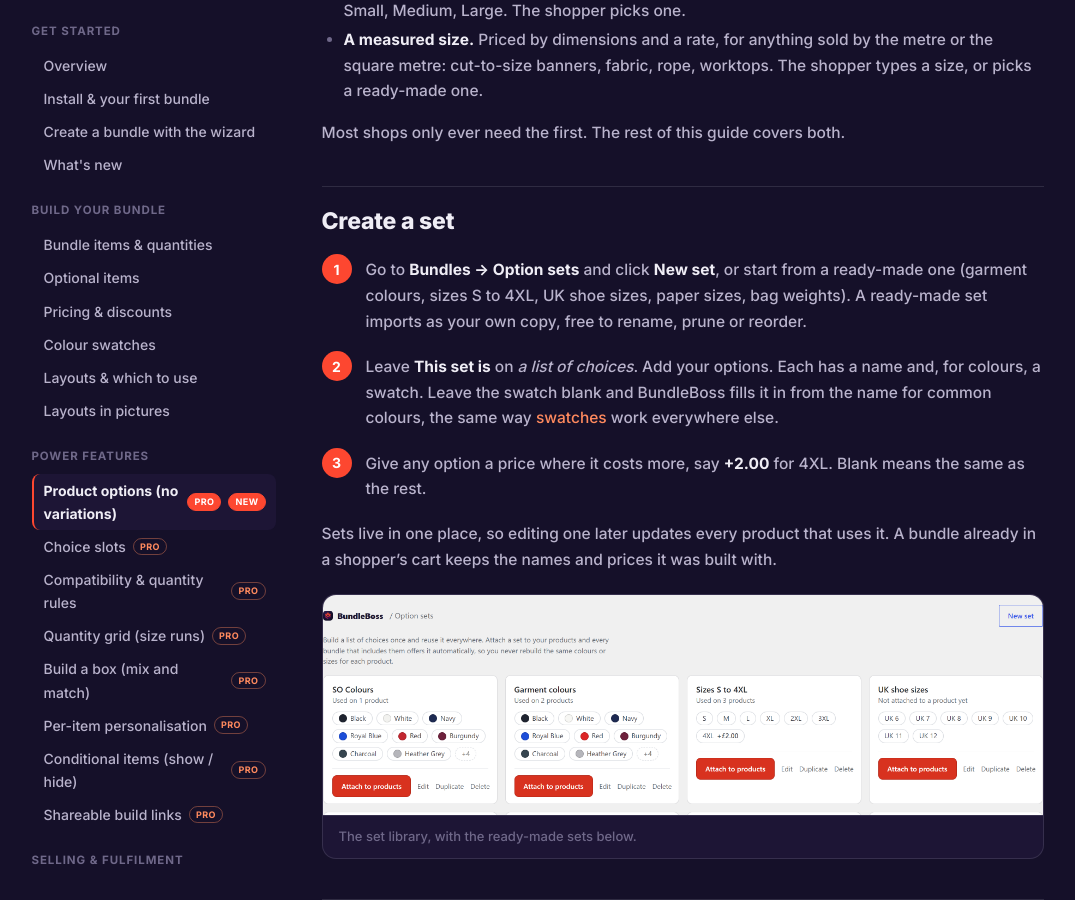
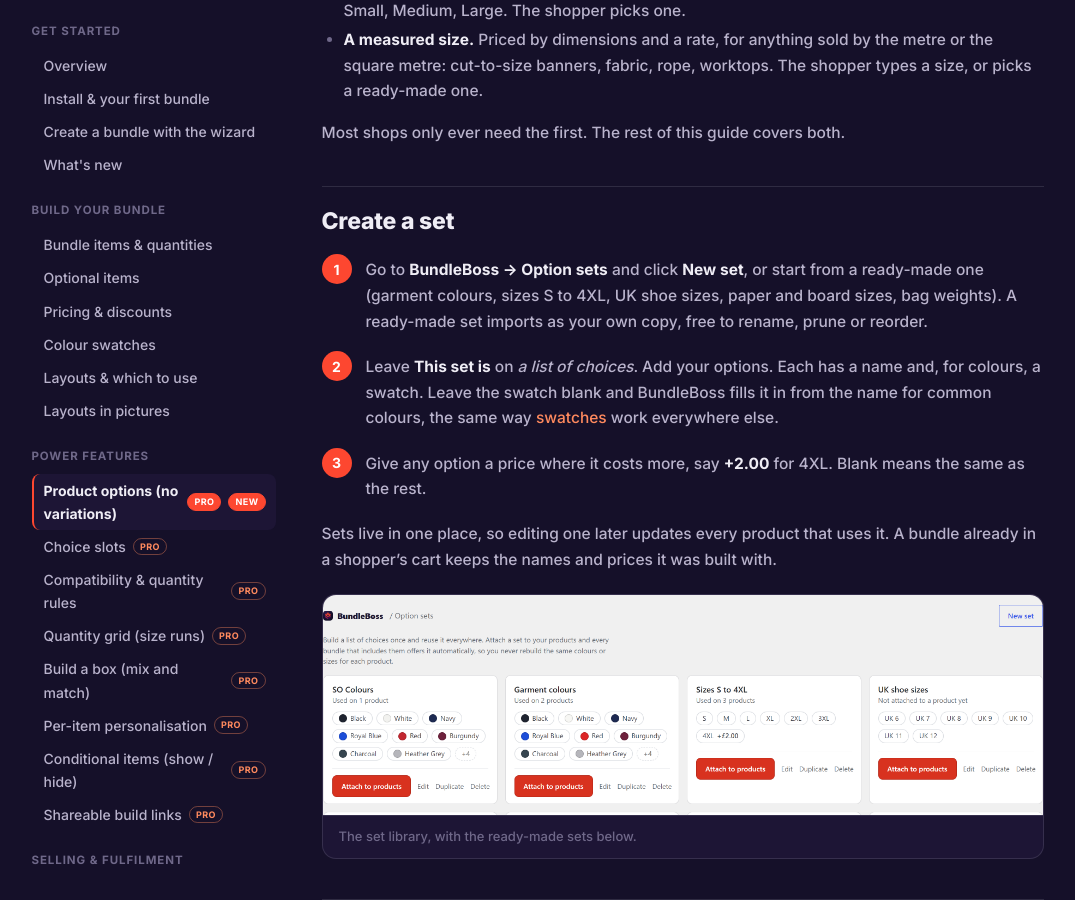
Before and after one commit to BundleBoss/website, a Jekyll site: the page built from docs/product-options.md, in a window 1280 px wide and 900 px high, scrolled down 1712 px. Shown: the whole window, without its empty margins (95-1170 px from the left). Built offline with Jekyll 4.4.1, drawn with Linux system fonts in a browser that asks for light colours.

Commit message:
Docs: point admin-menu breadcrumbs at the 4.15.0 top-level BundleBoss menu
The options round ships from the branch that introduces the top-level
BundleBoss admin menu (the Option sets page hangs off that slug), so the
menu breadcrumbs now match what 4.15.0 ships:
- product-options: "Bundles" -> "BundleBoss > Option sets" (was wrong
  under every menu; also "paper sizes" -> "paper and board sizes")
- wizard: "Products" -> "BundleBoss > Create a bundle"
- theming: "WooCommerce > BundleBoss" -> "BundleBoss > Tools"
- import-export: "WooCommerce > BundleBoss" -> "BundleBoss > Tools"

Verified against the live dev menu (BundleBoss > Bundles / Create a
bundle / Option sets / Tools) and against shipped 4.14.1 on main. Fully
reversible at the final pass if the menu shape changes. Subscriptions and
analytics docs still read "WooCommerce > ..." but those features are
unshipped, so their menu home is left for when they land.

```diff
--- a/docs/product-options.md
+++ b/docs/product-options.md
@@ -31,7 +31,7 @@
 ## Create a set
 
 <ol class="steps">
-<li>Go to <strong>Bundles &rarr; Option sets</strong> and click <strong>New set</strong>, or start from a ready-made one (garment colours, sizes S to 4XL, UK shoe sizes, paper sizes, bag weights). A ready-made set imports as your own copy, free to rename, prune or reorder.</li>
+<li>Go to <strong>BundleBoss &rarr; Option sets</strong> and click <strong>New set</strong>, or start from a ready-made one (garment colours, sizes S to 4XL, UK shoe sizes, paper and board sizes, bag weights). A ready-made set imports as your own copy, free to rename, prune or reorder.</li>
 <li>Leave <strong>This set is</strong> on <em>a list of choices</em>. Add your options. Each has a name and, for colours, a swatch. Leave the swatch blank and BundleBoss fills it in from the name for common colours, the same way <a href="/docs/swatches/">swatches</a> work everywhere else.</li>
 <li>Give any option a price where it costs more, say <strong>+2.00</strong> for 4XL. Blank means the same as the rest.</li>
 </ol>
```
Also changed, not shown: docs/import-export.md (+1 -1 lines), docs/theming.md (+1 -1 lines), docs/wizard.md (+1 -1 lines).
